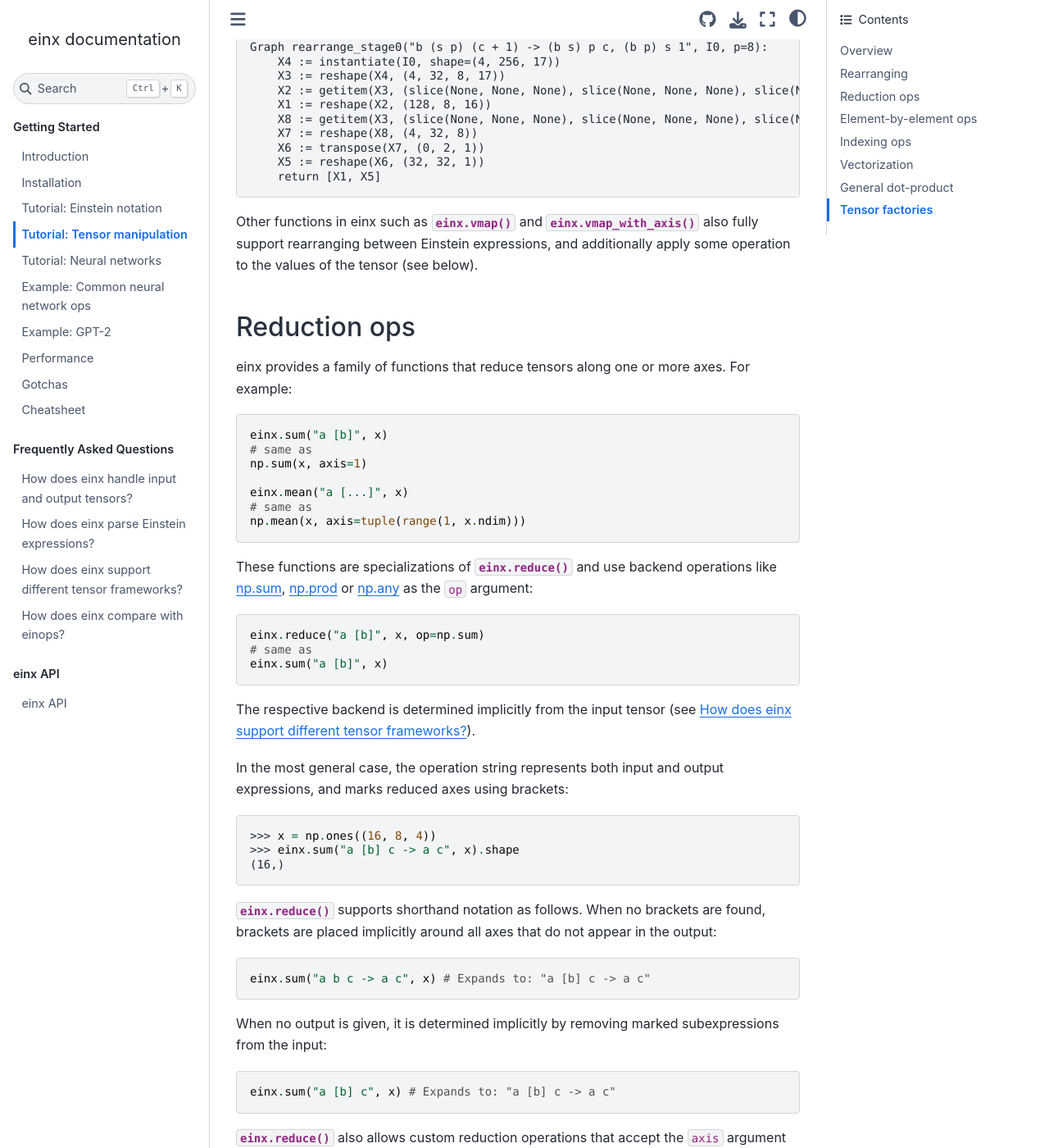
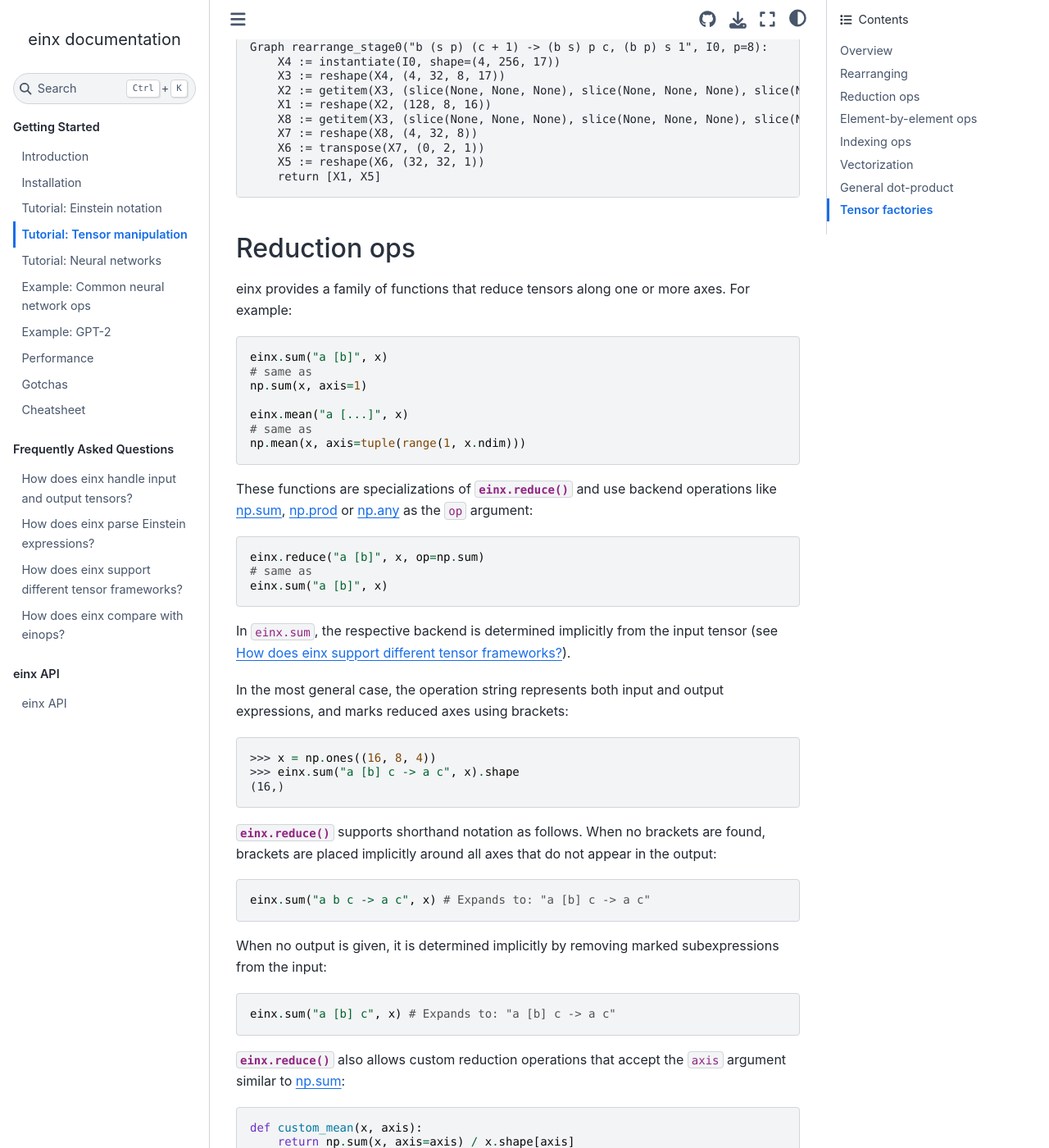
Before and after one commit to fferflo/einx, a Sphinx documentation site: the page built from docs/source/gettingstarted/tensormanipulation.rst, in a window 1280 px wide and 1400 px high, scrolled down 1198 px. Shown: the whole window at 82% size. Built offline with Sphinx 7.4.7 and the Sphinx Book theme 1.1.4, drawn with Linux system fonts in a browser that asks for light colours; some of the changed text lies outside the part shown.

Commit message:
Update docs

```diff
--- a/docs/source/gettingstarted/tensormanipulation.rst
+++ b/docs/source/gettingstarted/tensormanipulation.rst
@@ -50,9 +50,6 @@ Graph rearrange_stage0("b (s p) (c + 1) -> (b s) p c, (b p) s 1", I0, p=8):
     X5 := reshape(X6, (32, 32, 1))
     return [X1, X5]
 
-Other functions in einx such as :func:`einx.vmap` and :func:`einx.vmap_with_axis` also fully support rearranging between Einstein expressions, and additionally
-apply some operation to the values of the tensor (see below).
-
 Reduction ops
 -------------
 
@@ -77,7 +74,7 @@ These functions are specializations of :func:`einx.reduce` and use backend opera
    # same as
    einx.sum("a [b]", x)
 
-The respective backend is determined implicitly from the input tensor (see :doc:`How does einx support different tensor frameworks? </faq/backend>`).
+In ``einx.sum``, the respective backend is determined implicitly from the input tensor (see :doc:`How does einx support different tensor frameworks? </faq/backend>`).
 
 In the most general case, the operation string represents both input and output expressions, and marks reduced axes using brackets:
 
@@ -241,7 +238,7 @@ applying operations to tensors with arbitrary Einstein expressions:
 
    y = einx.sum("a ([b] c)", x, c=2)
    # cannot be expressed in a single call to np.sum
-   y = np.sum(x, axis=???)
+   y = np.sum(x, axis="?")
 
 :func:`einx.vmap` allows for more general vectorization than :func:`einx.vmap_with_axis` by applying arbitrary functions in vectorized form. Consider a function that accepts two tensors
 and computes the mean and max:
```
Also changed, not shown: other parts of docs/source/gettingstarted/tensormanipulation.rst (+2 -1 lines).
